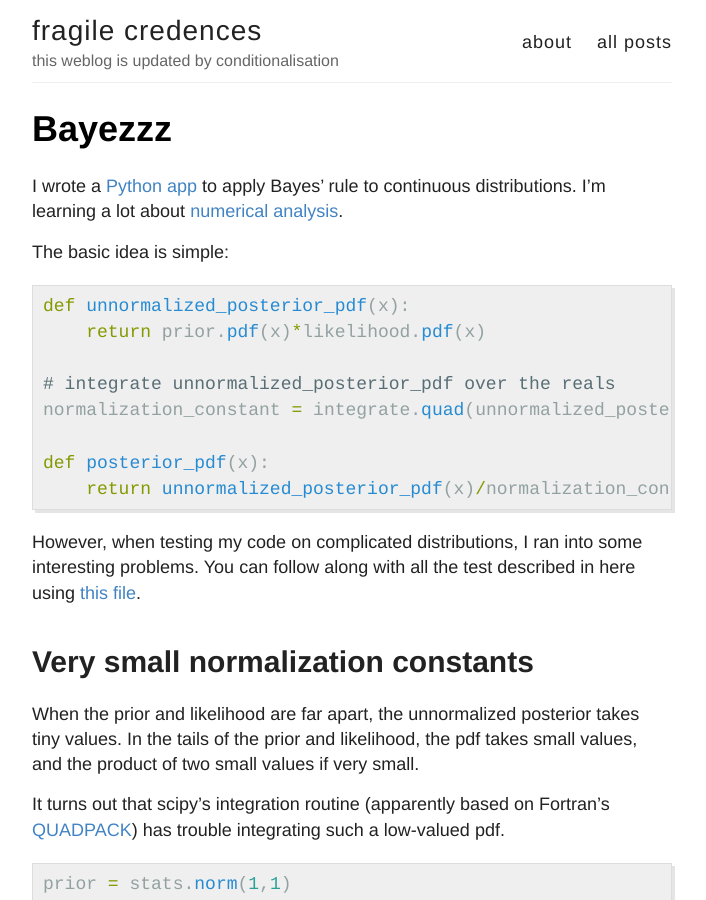
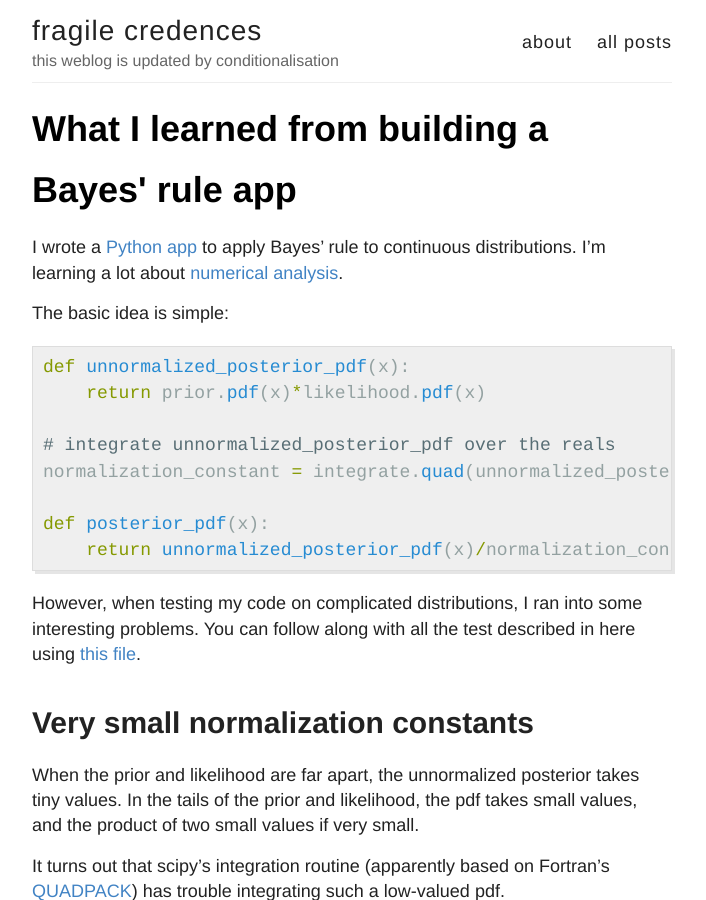
Before and after one commit to fragile-credences/fragile-credences.github.io, a Jekyll site: the page built from _posts/2020-07-01-bayes.md, in a window 1280 px wide and 900 px high. Shown: the whole window, without its empty margins (288-994 px from the left). Built offline with Jekyll 4.4.1, drawn with Linux system fonts in a browser that asks for light colours; formulas are drawn with MathJax 3; comment, search, counter and statistics services are not loaded.

Commit message:
Update 2020-07-01-bayes.md

```diff
--- a/_posts/2020-07-01-bayes.md
+++ b/_posts/2020-07-01-bayes.md
@@ -1,6 +1,6 @@
 ---
 layout: post
-title: "Bayezzz"
+title: "What I learned from building a Bayes' rule app"
 image:
 ---
 
```
